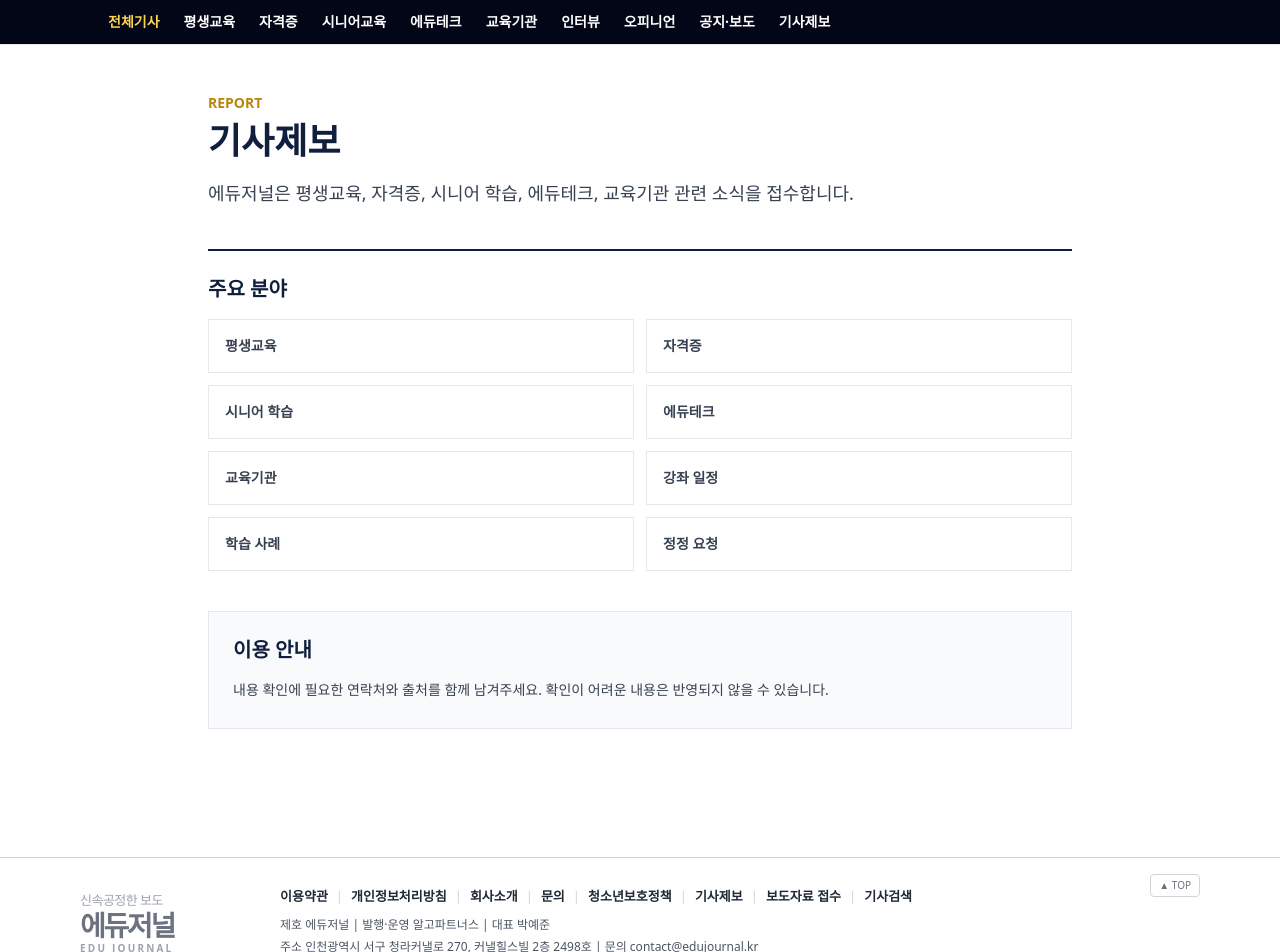
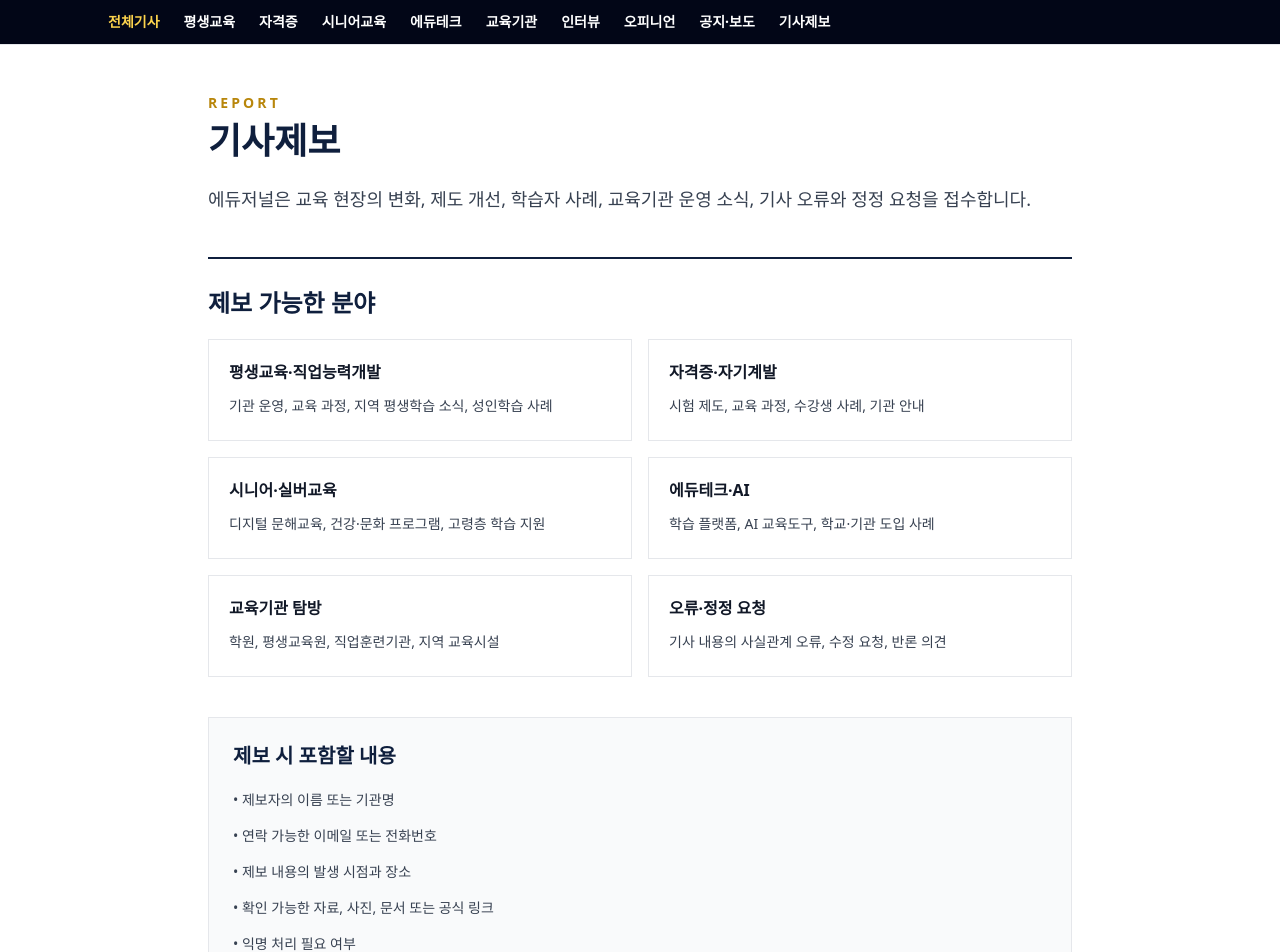
Before and after one commit to apark12321-ux/vision-media-mediaoffice, a Next.js app: page /report in a window 1280 px wide. Shown: the top 952 px of the page. Built offline with nearby package versions, Linux system fonts and the light colour scheme.

Commit message:
Strengthen article report page

```diff
--- a/app/report/page.tsx
+++ b/app/report/page.tsx
@@ -1,18 +1,51 @@
+export const metadata = { title: '기사제보' };
+
+const fields = [
+  ['평생교육·직업능력개발', '기관 운영, 교육 과정, 지역 평생학습 소식, 성인학습 사례'],
+  ['자격증·자기계발', '시험 제도, 교육 과정, 수강생 사례, 기관 안내'],
+  ['시니어·실버교육', '디지털 문해교육, 건강·문화 프로그램, 고령층 학습 지원'],
+  ['에듀테크·AI', '학습 플랫폼, AI 교육도구, 학교·기관 도입 사례'],
+  ['교육기관 탐방', '학원, 평생교육원, 직업훈련기관, 지역 교육시설'],
+  ['오류·정정 요청', '기사 내용의 사실관계 오류, 수정 요청, 반론 의견']
+] as const;
+
+const checklist = [
+  '제보자의 이름 또는 기관명',
+  '연락 가능한 이메일 또는 전화번호',
+  '제보 내용의 발생 시점과 장소',
+  '확인 가능한 자료, 사진, 문서 또는 공식 링크',
+  '익명 처리 필요 여부'
+];
+
 export default function ReportPage() {
   return (
     <main className="mx-auto max-w-4xl px-4 py-12">
-      <p className="text-sm font-black text-brand-gold">REPORT</p>
+      <p className="text-sm font-black tracking-[0.22em] text-brand-gold">REPORT</p>
       <h1 className="mt-2 text-4xl font-black text-brand-navy">기사제보</h1>
-      <p className="mt-4 text-lg leading-8 text-gray-700">에듀저널은 평생교육, 자격증, 시니어 학습, 에듀테크, 교육기관 관련 소식을 접수합니다.</p>
-      <section className="mt-10 border-t-2 border-brand-navy pt-6">
-        <h2 className="text-xl font-black text-brand-navy">주요 분야</h2>
-        <div className="mt-4 grid gap-3 sm:grid-cols-2">
-          {['평생교육', '자격증', '시니어 학습', '에듀테크', '교육기관', '강좌 일정', '학습 사례', '정정 요청'].map((item) => <div key={item} className="border bg-white p-4 text-sm font-bold text-gray-700">{item}</div>)}
+      <p className="mt-5 text-lg leading-9 text-gray-700">에듀저널은 교육 현장의 변화, 제도 개선, 학습자 사례, 교육기관 운영 소식, 기사 오류와 정정 요청을 접수합니다.</p>
+
+      <section className="mt-10 border-t-2 border-brand-navy pt-7">
+        <h2 className="text-2xl font-black text-brand-navy">제보 가능한 분야</h2>
+        <div className="mt-5 grid gap-4 md:grid-cols-2">
+          {fields.map(([title, body]) => (
+            <div key={title} className="border bg-white p-5">
+              <h3 className="font-black text-gray-900">{title}</h3>
+              <p className="mt-2 text-sm leading-7 text-gray-700">{body}</p>
+            </div>
+          ))}
         </div>
       </section>
+
       <section className="mt-10 border bg-gray-50 p-6">
-        <h2 className="text-xl font-black text-brand-navy">이용 안내</h2>
-        <p className="mt-3 text-sm leading-7 text-gray-700">내용 확인에 필요한 연락처와 출처를 함께 남겨주세요. 확인이 어려운 내용은 반영되지 않을 수 있습니다.</p>
+        <h2 className="text-xl font-black text-brand-navy">제보 시 포함할 내용</h2>
+        <ul className="mt-4 space-y-2 text-sm leading-7 text-gray-700">
+          {checklist.map((item) => <li key={item}>• {item}</li>)}
+        </ul>
+      </section>
+
+      <section className="mt-10 leading-8 text-gray-700">
+        <h2 className="text-xl font-black text-brand-navy">처리 기준</h2>
+        <p className="mt-3">접수된 제보는 공익성, 사실 확인 가능성, 교육 분야 관련성, 이해관계자 반론 가능성을 기준으로 검토합니다. 제보 내용이 기사화되지 않더라도 관련 사실 확인을 위해 추가 자료를 요청할 수 있습니다.</p>
       </section>
     </main>
   );
```
